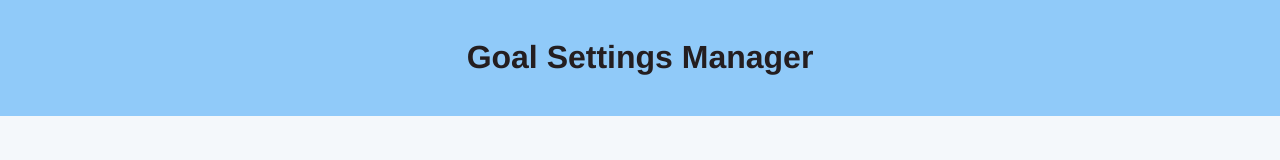
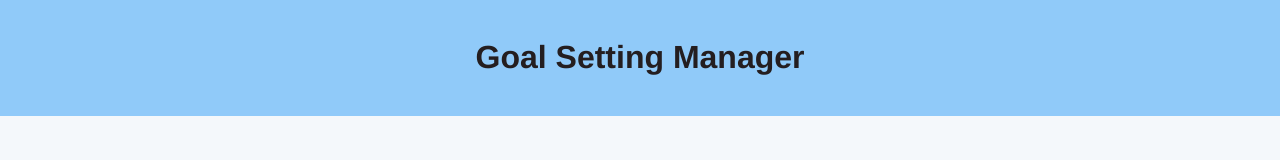
Before and after one commit to SWIRTH9092/goalmgr_frend, a Vue app: page / in a window 1280 px wide. Shown: the top 160 px of the page. Built offline with nearby package versions, Linux system fonts and the light colour scheme.

Commit message:
change website title to Goal Setting manager

```diff
--- a/src/composables/global/GlobalHeader.vue
+++ b/src/composables/global/GlobalHeader.vue
@@ -2,7 +2,7 @@
     <div>
         <div class="headerbox">
             <br>
-            <h1>Goal Settings Manager</h1>
+            <h1>Goal Setting Manager</h1>
             <br>
         </div>
 
```
